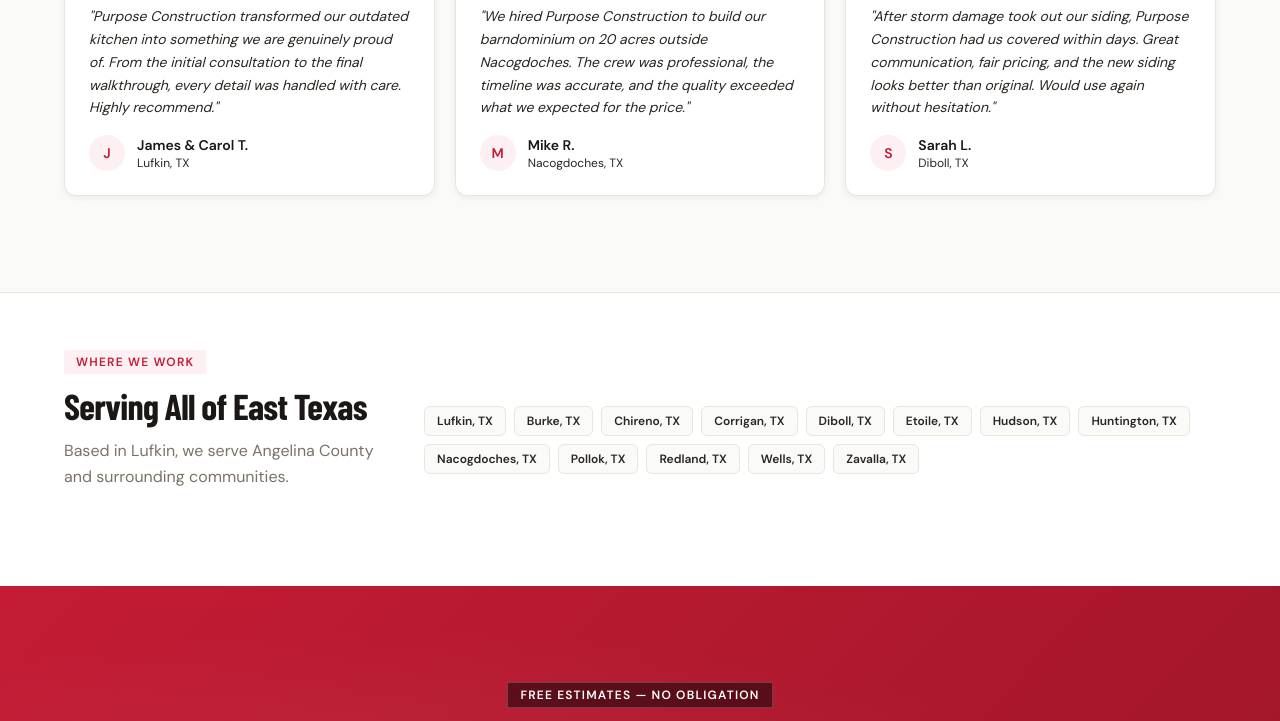
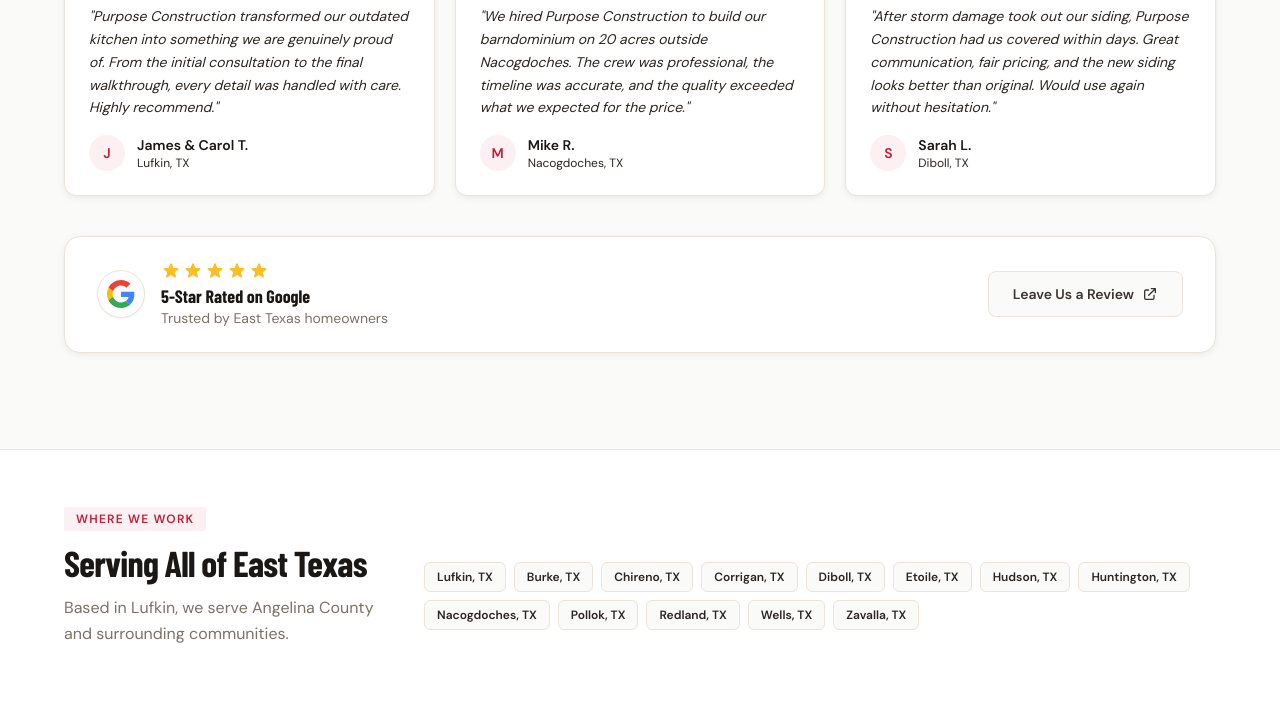
Before and after one commit to VantageReach/Purpose-Construction, an Astro site: page / in a window 1280 px wide. Shown: the part 5341-6062 px from the top of the page. Built offline with nearby package versions, Linux system fonts and the light colour scheme; Astro itself is replaced by a stand-in of ours; a web font is replaced by a local one.

Commit message:
Add Google 5-star review CTA to homepage and update JSON-LD schema
- Updated testimonials section tag to "Google 5-Star Rated"
- Added Google review card with G logo, amber stars, and Leave a Review button linking to https://g.page/r/CUKivaolola3EBM/review
- Populated sameAs and hasMap in JSON-LD with Google Business Profile URL
- Removed test-image.png

Co-Authored-By: Claude Sonnet 4.6 <noreply@anthropic.com>

```diff
--- a/src/pages/index.astro
+++ b/src/pages/index.astro
@@ -39,8 +39,8 @@ const businessSchema = {
     'Corrigan', 'Wells', 'Zavalla', 'Pollok', 'Redland',
     'Burke', 'Etoile', 'Chireno',
   ],
-  sameAs: [], // TODO: Add Facebook, Google, Yelp, etc. URLs
-  hasMap: 'https://maps.app.goo.gl/myDgXqrGM85wY3Ud7',
+  sameAs: ['https://g.page/r/CUKivaolola3EBM'],
+  hasMap: 'https://g.page/r/CUKivaolola3EBM',
 };
 
 const websiteSchema = {
@@ -507,7 +507,7 @@ const serviceAreas = [
     <div class="container-wide px-4 sm:px-6 lg:px-8">
       <div class="reveal">
         <SectionHeading
-          tag="What Clients Say"
+          tag="Google 5-Star Rated"
           title="East Texas Homeowners Trust Purpose"
           subtitle="Real reviews from real neighbors across Lufkin, Nacogdoches, Diboll, and beyond."
           align="center"
@@ -540,6 +540,43 @@ const serviceAreas = [
             </div>
           </div>
         ))}
+      </div>
+
+      <!-- Google review CTA -->
+      <div class="reveal mt-10 flex flex-col items-center justify-between gap-6 rounded-2xl border border-warm-200 bg-white px-8 py-6 shadow-card sm:flex-row">
+        <div class="flex items-center gap-4">
+          <!-- Google G logo -->
+          <div class="flex h-12 w-12 flex-shrink-0 items-center justify-center rounded-full border border-warm-200 bg-white shadow-sm">
+            <svg viewBox="0 0 48 48" class="h-7 w-7" aria-hidden="true">
+              <path fill="#EA4335" d="M24 9.5c3.54 0 6.71 1.22 9.21 3.6l6.85-6.85C35.9 2.38 30.47 0 24 0 14.62 0 6.51 5.38 2.56 13.22l7.98 6.19C12.43 13.72 17.74 9.5 24 9.5z"/>
+              <path fill="#4285F4" d="M46.98 24.55c0-1.57-.15-3.09-.38-4.55H24v9.02h12.94c-.58 2.96-2.26 5.48-4.78 7.18l7.73 6c4.51-4.18 7.09-10.36 7.09-17.65z"/>
+              <path fill="#FBBC05" d="M10.53 28.59c-.48-1.45-.76-2.99-.76-4.59s.27-3.14.76-4.59l-7.98-6.19C.92 16.46 0 20.12 0 24c0 3.88.92 7.54 2.56 10.78l7.97-6.19z"/>
+              <path fill="#34A853" d="M24 48c6.48 0 11.93-2.13 15.89-5.81l-7.73-6c-2.18 1.48-4.97 2.31-8.16 2.31-6.26 0-11.57-4.22-13.47-9.91l-7.98 6.19C6.51 42.62 14.62 48 24 48z"/>
+            </svg>
+          </div>
+          <div>
+            <div class="mb-1 flex items-center gap-0.5" aria-label="5 out of 5 stars">
+              {Array.from({ length: 5 }).map(() => (
+                <svg class="h-5 w-5 text-amber-400" fill="currentColor" viewBox="0 0 20 20" aria-hidden="true">
+                  <path d="M9.049 2.927c.3-.921 1.603-.921 1.902 0l1.07 3.292a1 1 0 00.95.69h3.462c.969 0 1.371 1.24.588 1.81l-2.8 2.034a1 1 0 00-.364 1.118l1.07 3.292c.3.921-.755 1.688-1.54 1.118l-2.8-2.034a1 1 0 00-1.175 0l-2.8 2.034c-.784.57-1.838-.197-1.539-1.118l1.07-3.292a1 1 0 00-.364-1.118L2.98 8.72c-.783-.57-.38-1.81.588-1.81h3.461a1 1 0 00.951-.69l1.07-3.292z"/>
+                </svg>
+              ))}
+            </div>
+            <p class="font-display text-lg font-bold leading-tight text-charcoal-900">5-Star Rated on Google</p>
+            <p class="text-sm text-charcoal-500">Trusted by East Texas homeowners</p>
+          </div>
+        </div>
+        <a
+          href="https://g.page/r/CUKivaolola3EBM/review"
+          target="_blank"
+          rel="noopener noreferrer"
+          class="inline-flex flex-shrink-0 items-center gap-2 rounded-lg border border-warm-200 bg-warm-50 px-6 py-3 text-sm font-bold text-charcoal-700 transition-all duration-200 hover:border-charcoal-300 hover:bg-white hover:shadow-card focus-visible:outline-none focus-visible:ring-2 focus-visible:ring-brand-red"
+        >
+          Leave Us a Review
+          <svg class="h-4 w-4" aria-hidden="true" fill="none" viewBox="0 0 24 24" stroke="currentColor" stroke-width="2">
+            <path stroke-linecap="round" stroke-linejoin="round" d="M10 6H6a2 2 0 00-2 2v10a2 2 0 002 2h10a2 2 0 002-2v-4M14 4h6m0 0v6m0-6L10 14"/>
+          </svg>
+        </a>
       </div>
     </div>
   </section>
```
Also changed, not shown: test-image.png (deleted).
